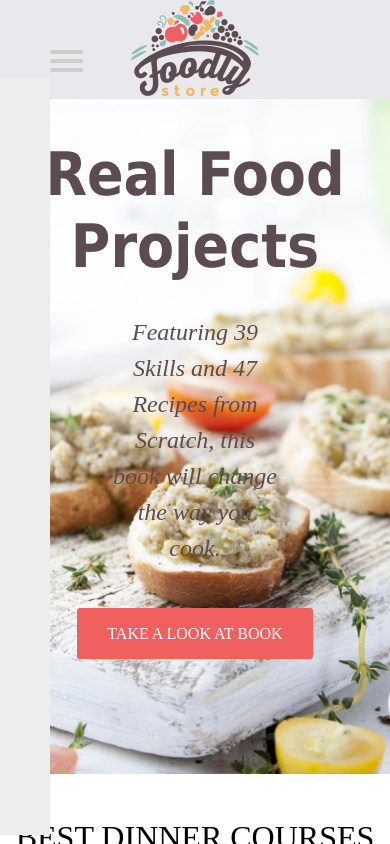
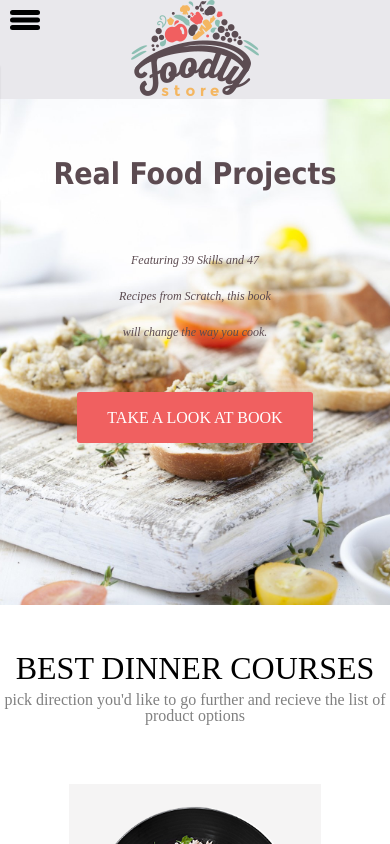
Before and after one commit to rimuse0207/Foodly-Store, a React (Create React App) app: page /Homepage2 in a window 390 px wide. Shown: the top 844 px of the page. Built offline with nearby package versions, Linux system fonts and the light colour scheme.

Commit message:
mobil add

```diff
--- a/src/Css/Header.css
+++ b/src/Css/Header.css
@@ -229,4 +229,16 @@
     width: 35px;
     height: 35px;
   }
+  .Homepage2 {
+    height: 60vh;
+  }
+  .Homepage2 > h2 {
+    font-size: 30px;
+  }
+  .Homepage2 > p {
+    font-size: 12px;
+  }
+  .SubMain > ul > li {
+    width: auto;
+  }
 }
--- a/src/Css/Menu.css
+++ b/src/Css/Menu.css
@@ -4,7 +4,8 @@
   z-index: 99;
 }
 
-#Menu > ul {
+#menuToggle > input {
+  opacity: 0;
 }
 #Menu > ul > li {
   display: inline-block;
@@ -38,8 +39,8 @@
   color: red;
 }
 #Menu > ul > li:nth-child(2) ul {
-  left: -25%;
-  width: 150%;
+  /* left: -25%;
+  width: 100%; */
 }
 
 #Menu {
@@ -51,101 +52,101 @@
   background-color: white;
 }
 @media (max-width: 700px) {
-  #menuToggle {
+  #Menu > ul {
+    display: grid;
+  }
+  #Menu > ul > li {
+    color: white;
+  }
+  #Menu > ul > li > a {
+    color: red;
+  }
+  #Menu ul ul {
+    display: flex;
+    background-color: #222;
+    position: static;
+    justify-content: center;
+  }
+  #Menu ul ul a {
+    color: white;
+  }
+  #Menu > ul > li:hover ul {
+    display: flex;
+    color: red;
+  }
+  #hamburger {
+    width: 50px;
+    height: 50px;
+  }
+  #menuToggle input[id="hamburger"] {
+    position: fixed;
+    z-index: 9999;
+    left: 5px;
+    top: 2px;
+    opacity: 0;
+  }
+  #menuToggle input[id="hamburger"] + label {
     display: block;
-    position: fixed;
-    top: 50px;
-    left: 50px;
-
-    z-index: 1;
-
-    -webkit-user-select: none;
-    user-select: none;
+    width: 30px;
+    height: 20px;
+    position: relative;
+    cursor: pointer;
+  }
+  #menuToggle input[id="hamburger"] + label span {
+    display: block;
+    position: absolute;
+    width: 100%;
+    height: 5px;
+    border-radius: 30px;
+    background: #000;
+    transition: all 0.35s;
   }
 
-  #menuToggle a {
-    text-decoration: none;
-    color: #232323;
-
-    transition: color 0.3s ease;
+  #menuToggle input[id="hamburger"] + label span:nth-child(1) {
+    top: 0;
   }
-
-  #menuToggle a:hover {
-    color: tomato;
+  #menuToggle input[id="hamburger"] + label span:nth-child(2) {
+    top: 50%;
+    transform: translateY(-50%);
   }
-
-  #menuToggle input {
-    display: block;
-    width: 40px;
-    height: 32px;
-    position: absolute;
-    top: -7px;
-    left: -5px;
-    cursor: pointer;
-    opacity: 0; /* hide this */
-    z-index: 2; /* and place it over the hamburger */
-    -webkit-touch-callout: none;
+  #menuToggle input[id="hamburger"] + label span:nth-child(3) {
+    bottom: 0;
   }
-
-  #menuToggle span {
-    display: block;
-    width: 33px;
-    height: 4px;
-    margin-bottom: 5px;
-    position: relative;
-    background: #cdcdcd;
-    border-radius: 3px;
-    z-index: 1;
-    transform-origin: 4px 0px;
-    transition: transform 0.5s cubic-bezier(0.77, 0.2, 0.05, 1),
-      background 0.5s cubic-bezier(0.77, 0.2, 0.05, 1), opacity 0.55s ease;
+  #menuToggle input[id="hamburger"]:checked + label {
+    z-index: 999;
   }
-
-  #menuToggle span:first-child {
-    transform-origin: 0% 0%;
+  #menuToggle input[id="hamburger"]:checked + label span {
+    background: #fff;
   }
-
-  #menuToggle span:nth-last-child(2) {
-    transform-origin: 0% 100%;
+  #menuToggle input[id="hamburger"]:checked + label span:nth-child(1) {
+    top: 50%;
+    transform: translateY(-50%) rotate(45deg);
   }
-
-  #menuToggle input:checked ~ span {
-    opacity: 1;
-    transform: rotate(45deg) translate(-2px, -1px);
-    background: #232323;
+  #menuToggle input[id="hamburger"]:checked + label span:nth-child(2) {
+    opacity: 0;
   }
-
-  #menuToggle input:checked ~ span:nth-last-child(3) {
-    opacity: 0;
-    transform: rotate(0deg) scale(0.2, 0.2);
+  #menuToggle input[id="hamburger"]:checked + label span:nth-child(3) {
+    bottom: 50%;
+    transform: translateY(50%) rotate(-45deg);
   }
-
-  #menuToggle input:checked ~ span:nth-last-child(2) {
-    transform: rotate(-45deg) translate(0, -1px);
+  #menuToggle div[id="Menu"] {
+    width: 300px;
+    height: 100%;
+    background: #222;
+    position: fixed;
+    top: 0;
+    left: -300px;
+    z-index: 99;
+    transition: all 0.35s;
   }
-
-  #Menu {
-    height: 100%;
-    margin: 0px 0 0 0px;
-    padding: 50px;
-
-    background: #ededed;
-    list-style-type: none;
-    -webkit-font-smoothing: antialiased;
-    /* to stop flickering of text in safari */
-
-    transform-origin: 0% 0%;
-    transform: translate(-100%, 0);
-
-    transition: transform 0.5s cubic-bezier(0.77, 0.2, 0.05, 1);
+  #menuToggle input[id="hamburger"]:checked + label + div {
+    left: 0;
   }
-
-  #Menu li {
-    padding: 10px 0;
-    font-size: 22px;
+  #menuToggle label {
+    position: fixed !important;
+    top: 10px;
+    left: 10px;
   }
-
-  #menuToggle input:checked ~ #Menu {
-    transform: none;
+  #menuToggle > #hamburger {
   }
 }
--- a/src/components/Menu.tsx
+++ b/src/components/Menu.tsx
@@ -4,11 +4,12 @@ import { Link } from "react-router-dom";
 const Menu: React.FC = () => {
   return (
     <div id="menuToggle">
-      <input type="checkbox" />
-
-      <span></span>
-      <span></span>
-      <span></span>
+      <input type="checkbox" id="hamburger" />
+      <label htmlFor="hambuger" className="LABAL">
+        <span></span>
+        <span></span>
+        <span></span>
+      </label>
       <div id="Menu">
         <ul>
           <li>
@@ -29,7 +30,7 @@ const Menu: React.FC = () => {
             </ul>
           </li>
           <li>
-            <a href="">Products +</a>
+            <a href="#">Products +</a>
             <ul>
               <li>
                 <a href="">FRESH</a>
```
